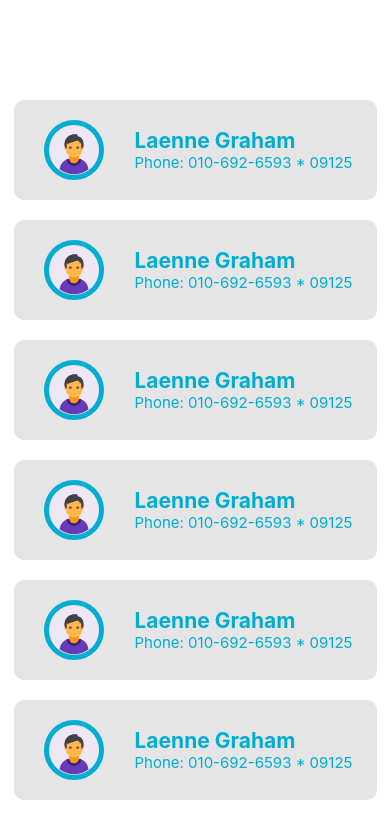
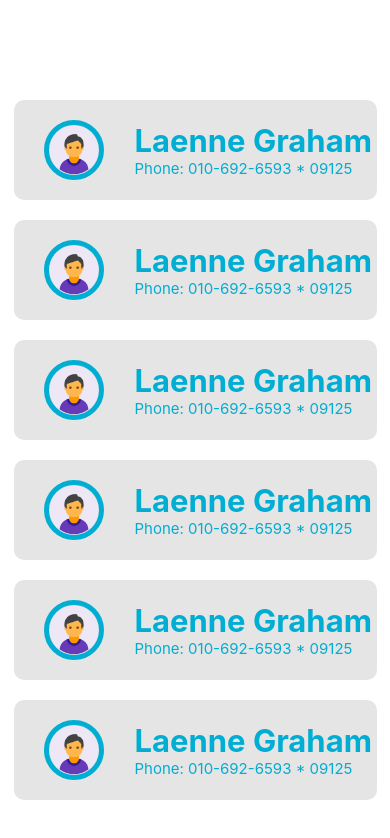
Before and after one commit to Jupiter836/ContactApp, a React Native app: screen / in a window 390 px wide. Shown: the top 838 px of the page. Built offline with nearby package versions, Linux system fonts and the light colour scheme.

Commit message:
upd size

```diff
--- a/src/components/UserCard.js
+++ b/src/components/UserCard.js
@@ -73,7 +73,7 @@ export const UserCard = ({
 
 const styles = StyleSheet.create({
   nameStyle: {
-    fontSize: 21,
+    fontSize: 31,
     fontWeight: '700',
     color: '#00ADD3',
   },
```
